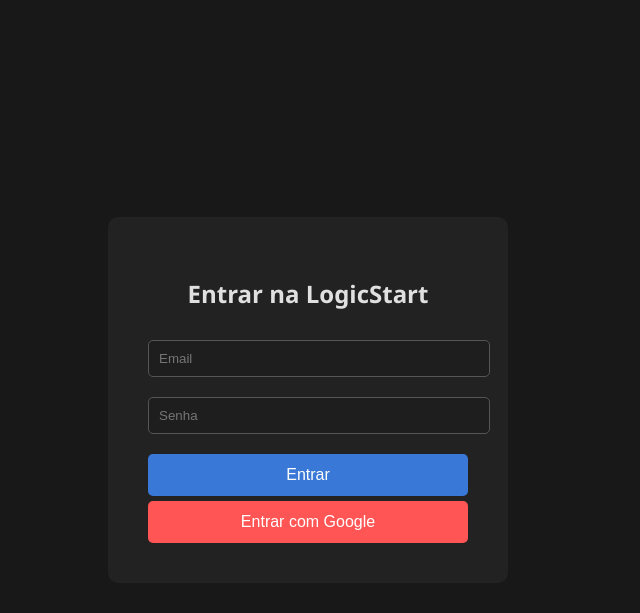
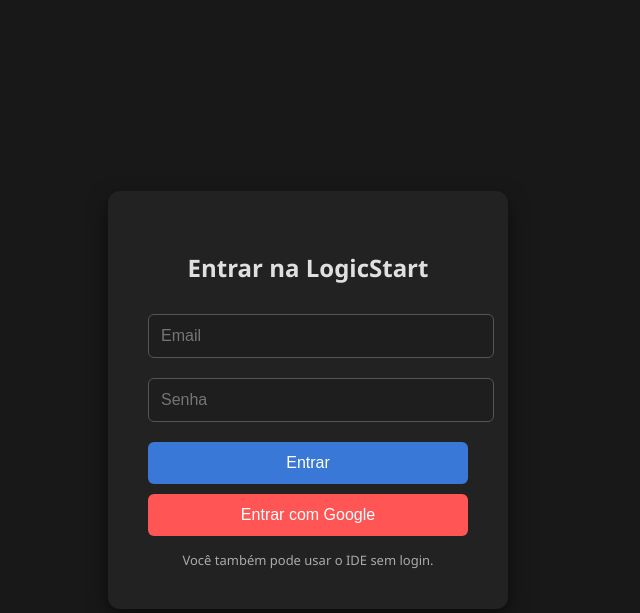
Before and after one commit to DashMasterX/logicstart, a Flask app: template templates/login.html in a window 1280 px wide. Shown: the top 613 px of the page, without its empty margins (332-972 px from the left). Run offline with Flask 3, Linux system fonts and the light colour scheme; the template is opened without the code that fills it, so the values that code supplies are empty.

Commit message:
Update login.html

```diff
--- a/templates/login.html
+++ b/templates/login.html
@@ -5,14 +5,73 @@
 <meta name="viewport" content="width=device-width, initial-scale=1.0">
 <title>Login - LogicStart IDE</title>
 <style>
-body { margin:0; font-family:'Segoe UI',sans-serif; background:#181818; color:#e0e0e0; display:flex; justify-content:center; align-items:center; height:100vh; }
-.login-box { background:#222; padding:40px; border-radius:10px; text-align:center; width:320px; }
-h2 { margin-bottom:20px; }
-.input-field { width:100%; padding:10px; margin:10px 0; border-radius:5px; border:1px solid #555; background:#1e1e1e; color:#e0e0e0; }
-.btn { width:100%; background:#3a78d7; color:white; border:none; padding:12px; cursor:pointer; font-size:1em; border-radius:5px; margin-top:10px; transition:.2s; }
-.btn:hover { background:#2b5ea0; }
-.oauth-btn { background:#ff5555; margin-top:5px; }
-.oauth-btn:hover { background:#cc4444; }
+body {
+    margin: 0;
+    font-family: 'Segoe UI', sans-serif;
+    background: #181818;
+    color: #e0e0e0;
+    display: flex;
+    justify-content: center;
+    align-items: center;
+    height: 100vh;
+}
+
+.login-box {
+    background: #222;
+    padding: 40px;
+    border-radius: 12px;
+    text-align: center;
+    width: 320px;
+    box-shadow: 0 8px 20px rgba(0,0,0,0.5);
+}
+
+h2 {
+    margin-bottom: 20px;
+    font-weight: 600;
+}
+
+.input-field {
+    width: 100%;
+    padding: 12px;
+    margin: 10px 0;
+    border-radius: 6px;
+    border: 1px solid #555;
+    background: #1e1e1e;
+    color: #e0e0e0;
+    font-size: 16px;
+}
+
+.btn {
+    width: 100%;
+    background: #3a78d7;
+    color: white;
+    border: none;
+    padding: 12px;
+    cursor: pointer;
+    font-size: 16px;
+    border-radius: 6px;
+    margin-top: 10px;
+    transition: background 0.2s;
+}
+
+.btn:hover {
+    background: #2b5ea0;
+}
+
+.oauth-btn {
+    background: #ff5555;
+}
+
+.oauth-btn:hover {
+    background: #cc4444;
+}
+
+small {
+    display: block;
+    margin-top: 15px;
+    color: #aaa;
+    font-size: 13px;
+}
 </style>
 </head>
 <body>
@@ -22,19 +81,38 @@ h2 { margin-bottom:20px; }
     <input class="input-field" type="password" placeholder="Senha" id="senha">
     <button class="btn" onclick="loginEmail()">Entrar</button>
     <button class="btn oauth-btn" onclick="loginGoogle()">Entrar com Google</button>
+    <small>Você também pode usar o IDE sem login.</small>
 </div>
+
 <script>
 function loginEmail() {
     const email = document.getElementById("email").value;
     const senha = document.getElementById("senha").value;
-    if(!email||!senha){alert("Preencha todos os campos!"); return;}
-    fetch("/login/email",{method:"POST", headers:{"Content-Type":"application/json"}, body:JSON.stringify({email,senha})})
-    .then(res=>res.json()).then(data=>{
-        if(data.success){ window.location.href="/ide"; }
-        else alert(data.error);
-    });
+
+    if(!email || !senha) {
+        alert("Preencha todos os campos!");
+        return;
+    }
+
+    fetch("/login/email", {
+        method: "POST",
+        headers: {"Content-Type": "application/json"},
+        body: JSON.stringify({email, senha})
+    })
+    .then(res => res.json())
+    .then(data => {
+        if(data.success) {
+            window.location.href = "/ide"; // redireciona para a IDE
+        } else {
+            alert(data.error);
+        }
+    })
+    .catch(err => alert("Erro na conexão com o servidor"));
 }
-function loginGoogle(){ window.location.href="/login/google"; }
+
+function loginGoogle() {
+    window.location.href = "/login/google";
+}
 </script>
 </body>
 </html>
```
